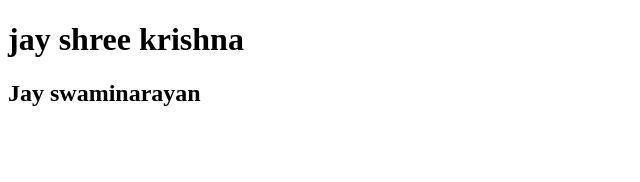
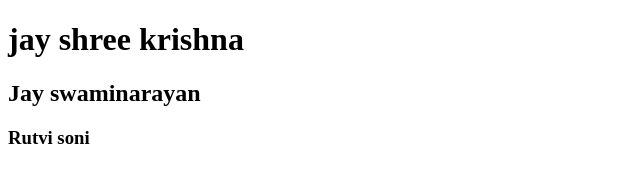
Before and after one commit to rutvisoni39/XYZA, a plain HTML site: page index.html in a window 1280 px wide. Shown: the whole page, without its empty margins (0-640 px from the left). Drawn offline with Linux system fonts and the light colour scheme.

Commit message:
first commit

```diff
--- a/index.html
+++ b/index.html
@@ -8,5 +8,6 @@
 <body>
     <h1>jay shree krishna</h1>
     <h2>Jay swaminarayan</h2>
+    <h3>Rutvi soni</h3>
 </body>
 </html>
```
